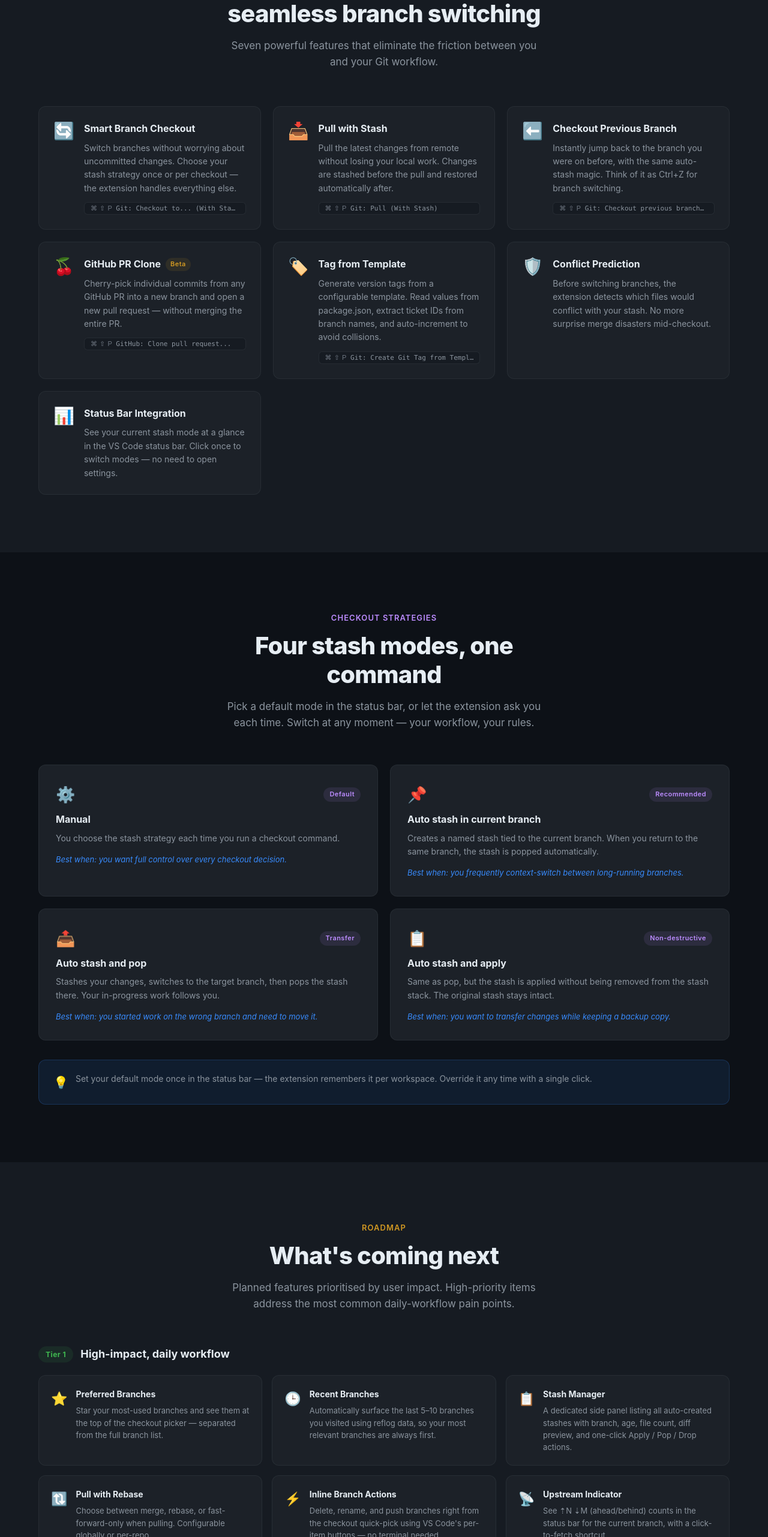
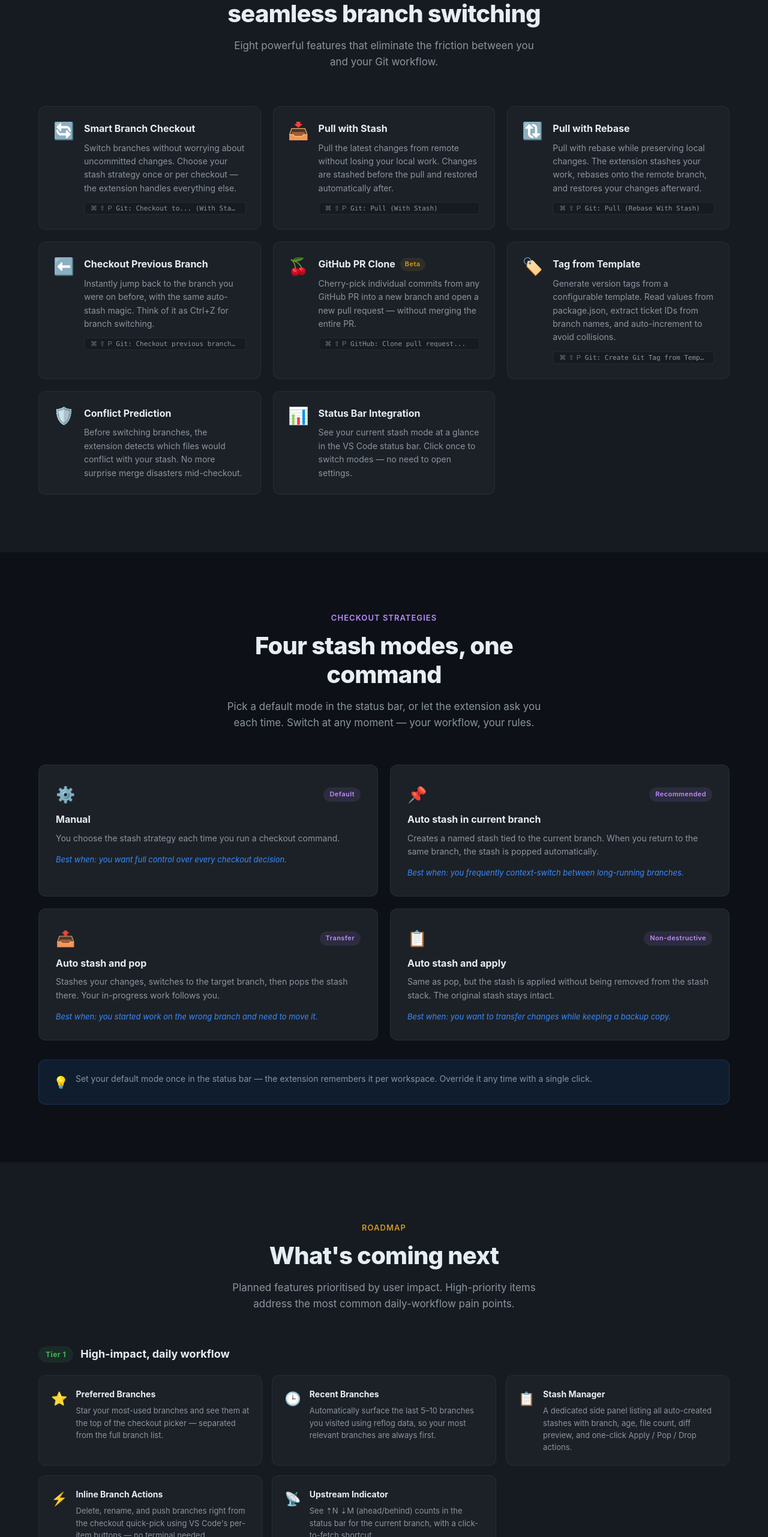
Before and after one commit to zaknafeyn/git-smart-checkout, a React (Vite) app in the folder website/: page / in a window 1280 px wide. Shown: the part 1142-3705 px from the top of the page at 60% size. Built offline with nearby package versions, Linux system fonts and the light colour scheme; no server answers; a web font is replaced by a local one.

Commit message:
feat: update website with new icon and add 'Pull with Rebase' feature

```diff
--- a/website/index.html
+++ b/website/index.html
@@ -2,7 +2,8 @@
 <html lang="en">
   <head>
     <meta charset="UTF-8" />
-    <link rel="icon" type="image/svg+xml" href="/git-smart-checkout/favicon.svg" />
+    <link rel="icon" type="image/png" sizes="128x128" href="/icon-128.png" />
+    <link rel="apple-touch-icon" sizes="128x128" href="/icon-128.png" />
     <meta name="viewport" content="width=device-width, initial-scale=1.0" />
     <meta name="description" content="Git Smart Checkout — VS Code extension for intelligent branch switching with automatic stash management." />
     <meta property="og:title" content="Git Smart Checkout" />
--- a/website/src/components/Features/Features.tsx
+++ b/website/src/components/Features/Features.tsx
@@ -25,6 +25,14 @@
       'Pull the latest changes from remote without losing your local work. Changes are stashed before the pull and restored automatically after.',
     command: 'Git: Pull (With Stash)',
     color: 'green',
+  },
+  {
+    icon: '🔃',
+    title: 'Pull with Rebase',
+    description:
+      'Pull with rebase while preserving local changes. The extension stashes your work, rebases onto the remote branch, and restores your changes afterward.',
+    command: 'Git: Pull (Rebase With Stash)',
+    color: 'orange',
   },
   {
     icon: '⬅️',
@@ -75,7 +83,7 @@
           <span className={styles.eyebrow}>What's included</span>
           <h2 className={styles.title}>Everything you need for seamless branch switching</h2>
           <p className={styles.subtitle}>
-            Seven powerful features that eliminate the friction between you and your Git workflow.
+            Eight powerful features that eliminate the friction between you and your Git workflow.
           </p>
         </div>
 
--- a/website/src/components/PlannedFeatures/PlannedFeatures.tsx
+++ b/website/src/components/PlannedFeatures/PlannedFeatures.tsx
@@ -28,13 +28,6 @@
     title: 'Stash Manager',
     description:
       'A dedicated side panel listing all auto-created stashes with branch, age, file count, diff preview, and one-click Apply / Pop / Drop actions.',
-  },
-  {
-    icon: '🔃',
-    tier: 1,
-    title: 'Pull with Rebase',
-    description:
-      'Choose between merge, rebase, or fast-forward-only when pulling. Configurable globally or per-repo.',
   },
   {
     icon: '⚡',
```
Also changed, not shown: website/public/icon-128.png (added).
